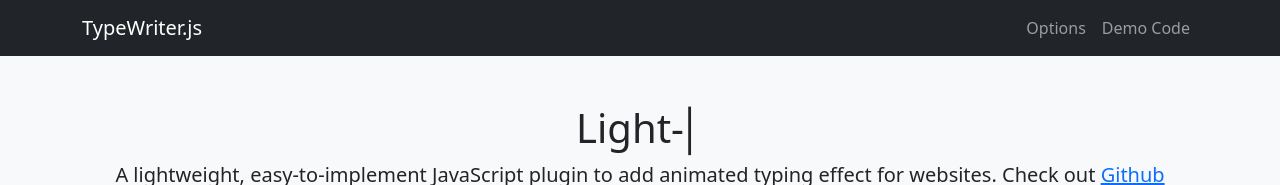
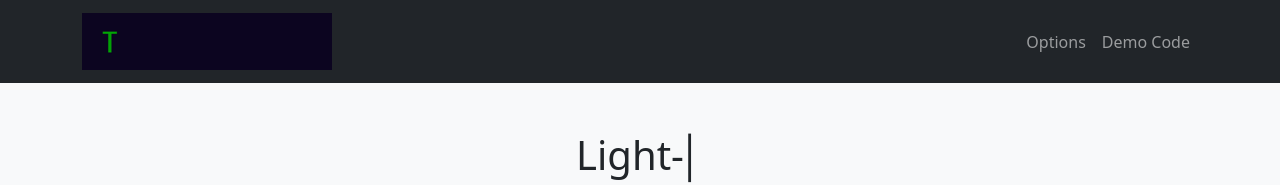
Before and after one commit to vishwas-r/TypeWriter.js, a website: page index.html in a window 1280 px wide. Shown: the top 185 px of the page. Drawn offline with nearby package versions, Linux system fonts and the light colour scheme.

Commit message:
Updated README.md

```diff
--- a/index.html
+++ b/index.html
@@ -57,7 +57,7 @@
     <body class="bg-light">
         <nav class="navbar sticky-top navbar-expand-lg navbar-dark bg-dark">
             <div class="container">
-                <a class="navbar-brand" href="/">TypeWriter.js</a>
+                <a class="navbar-brand" href="/"><img src="https://raw.githubusercontent.com/vishwas-r/TypeWriter.js/main/img/typewriter.js.gif" alt="TypeWriter.js" title="TypeWriter.js"/></a>
                 <button class="navbar-toggler" type="button" data-bs-toggle="collapse" data-bs-target="#navbarSupportedContent" aria-controls="navbarSupportedContent" aria-expanded="false" aria-label="Toggle navigation"><span class="navbar-toggler-icon"></span></button>
                 <div class="collapse navbar-collapse" id="navbarSupportedContent">
                     <ul class="navbar-nav ms-auto mb-2 mb-lg-0">
```
Also changed, not shown: README.md.
